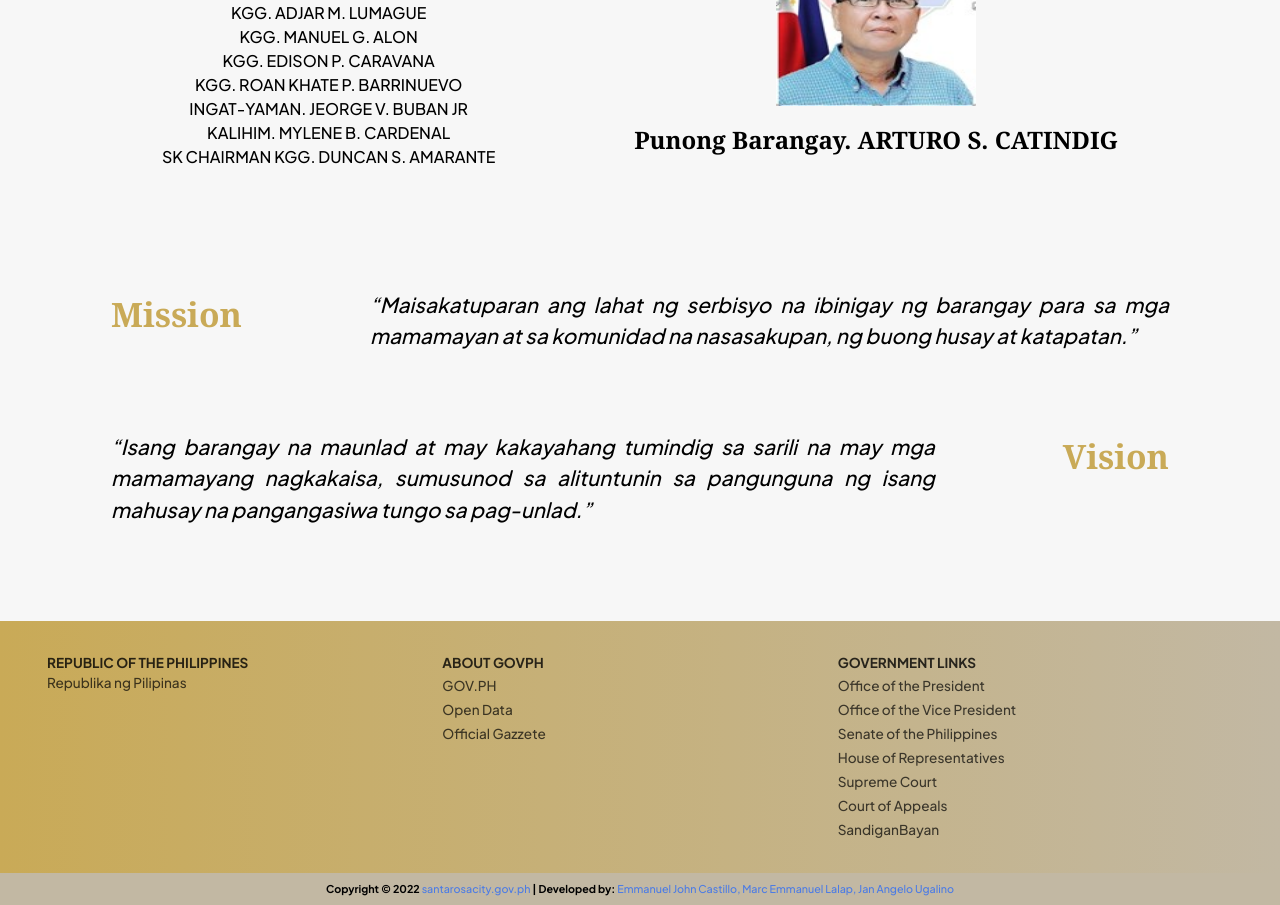
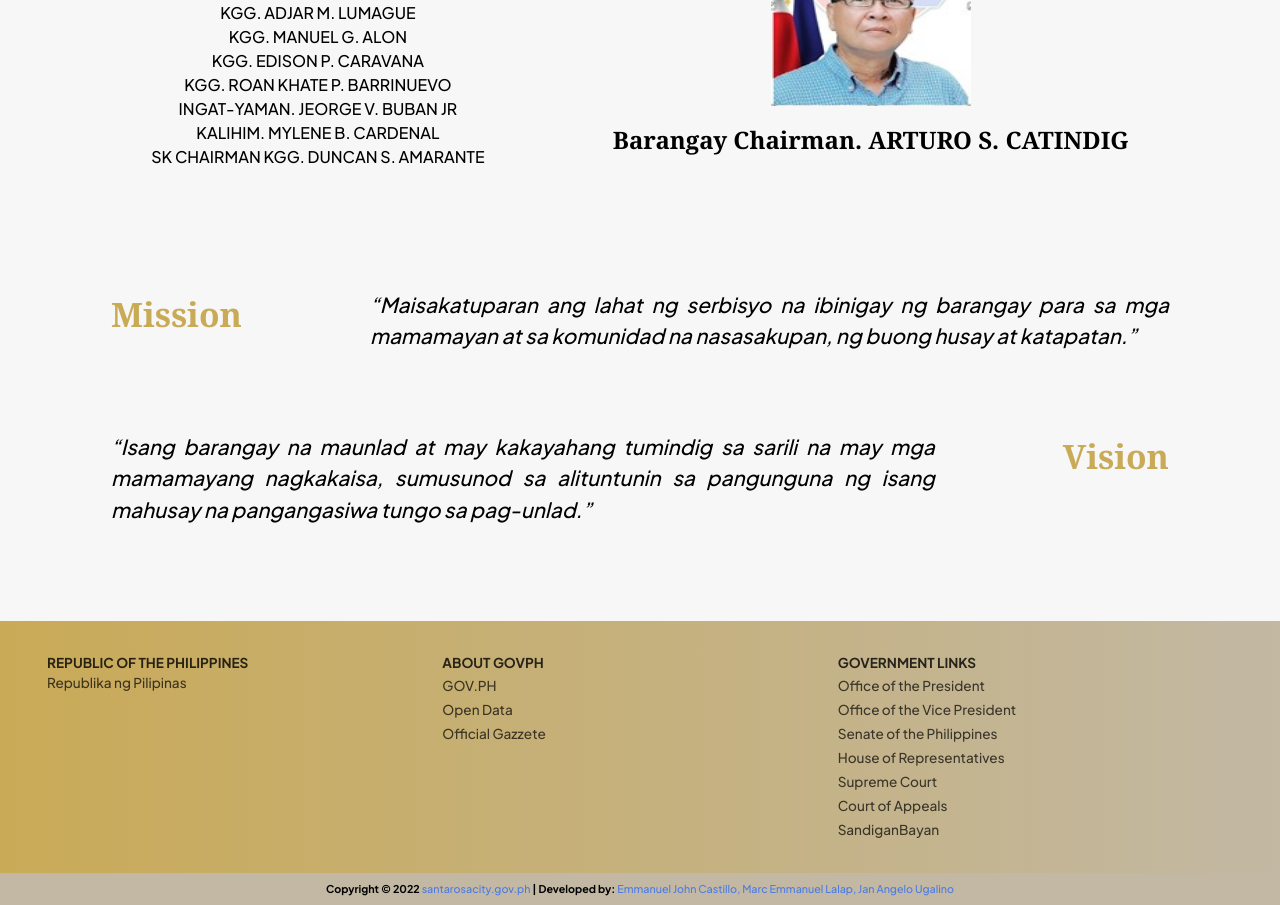
Before and after one commit to BarangayTagapo/FrontEnd, a React (Create React App) app: page / in a window 1280 px wide. Shown: the part 1380-2285 px from the top of the page. Built offline with nearby package versions, Linux system fonts and the light colour scheme.

Commit message:
Your message

```diff
--- a/src/components/About/About.jsx
+++ b/src/components/About/About.jsx
@@ -37,7 +37,7 @@ const About = () => {
             </aside>
             <div>
               <img src={chairman} alt='brgy chairman' />
-              <h4>Punong Barangay.
+              <h4>Barangay Chairman.
                 ARTURO S. CATINDIG</h4>
             </div>
           </div>
```
